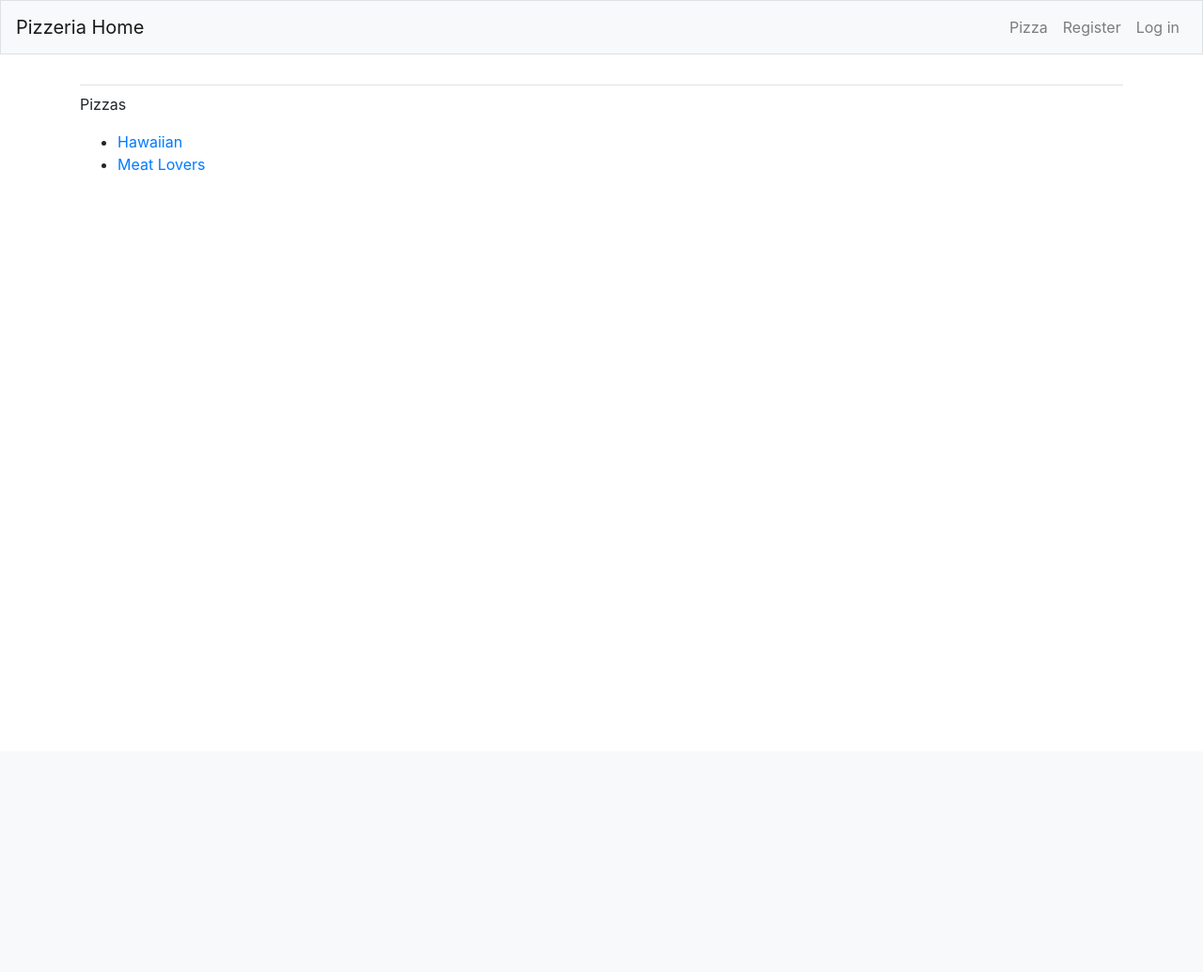
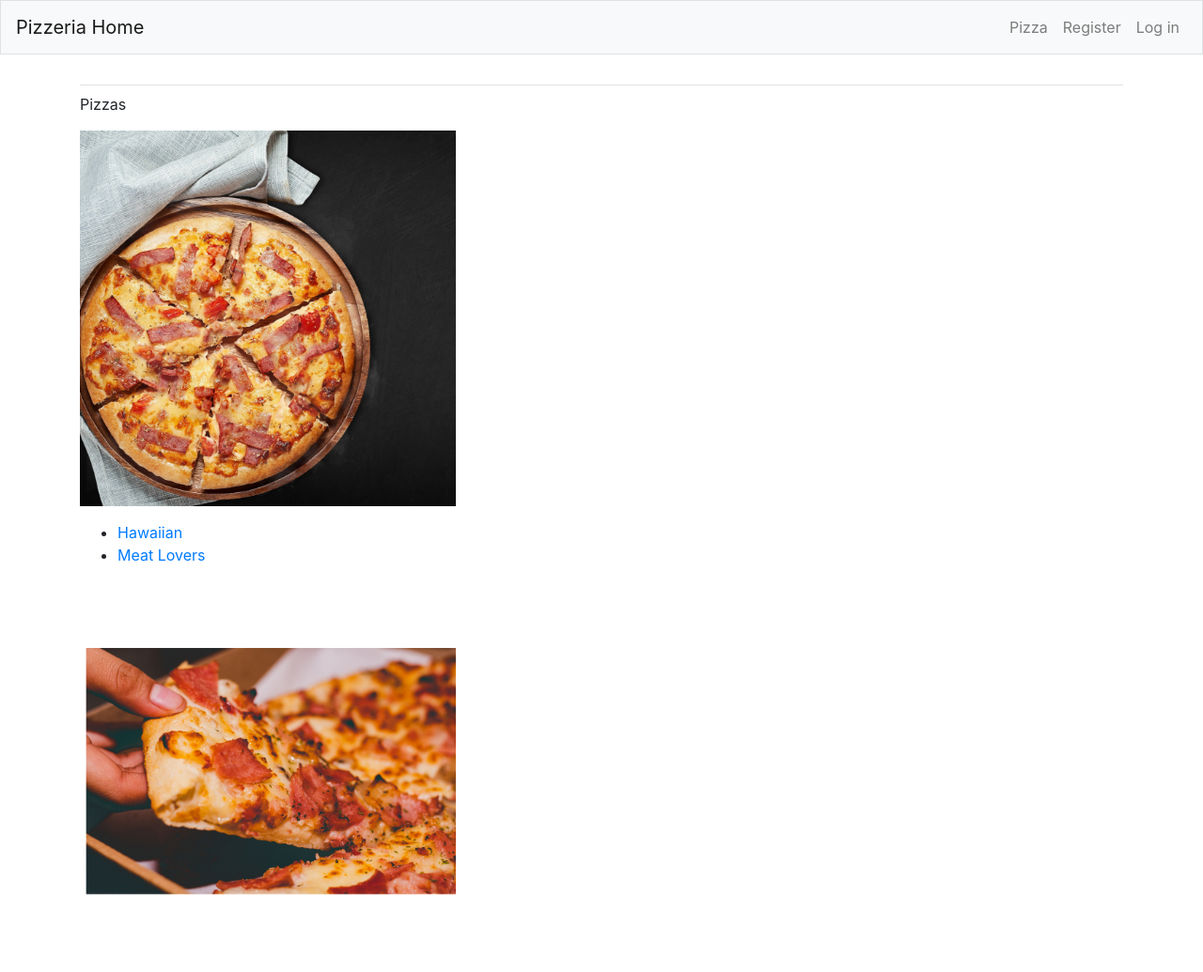
Before and after one commit to BenFierro1/Django_Pizzeria, a Django app: page /pizzas in a window 1280 px wide. Shown: the whole page at 94% size. Before the commit the page ends 182 px from the top, so only its background shows below. Run offline with Django 3.2, Linux system fonts and the light colour scheme; data comes from the database, SQL or seed files in the repository; some libraries are stand-ins or nearby versions.

Commit message:
Pizza Pictures included

```diff
--- a/pizzas/templates/pizzas/pizzas.html
+++ b/pizzas/templates/pizzas/pizzas.html
@@ -3,16 +3,21 @@
 {% block content %}
 
 <p>Pizzas</p>
-
+<p>
+    {% load static %} <img src="{% static 'HawaiianPizza.png' %}" width='400' height='400' alt="home" />
+</p>
 <ul>
     {% for pizza in pizzas %}
 
     <li>
         <a href="{% url 'pizzas:pizza' pizza.id %}">{{ pizza }}</a>
     </li>
+
     {% empty %}
     <li>No pizzas available.</li>
     {% endfor %}
 </ul>
-
+<p>
+    {% load static %} <img src="{% static 'MeatPizza.png' %}" width='400' height='400' alt="home" />
+</p>
 {% endblock content %}
```
